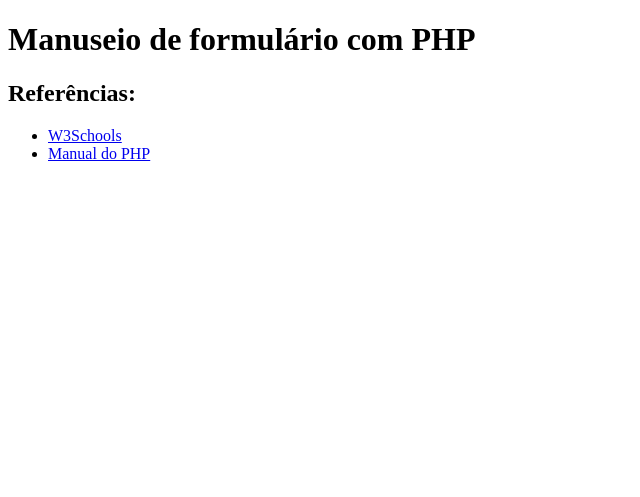
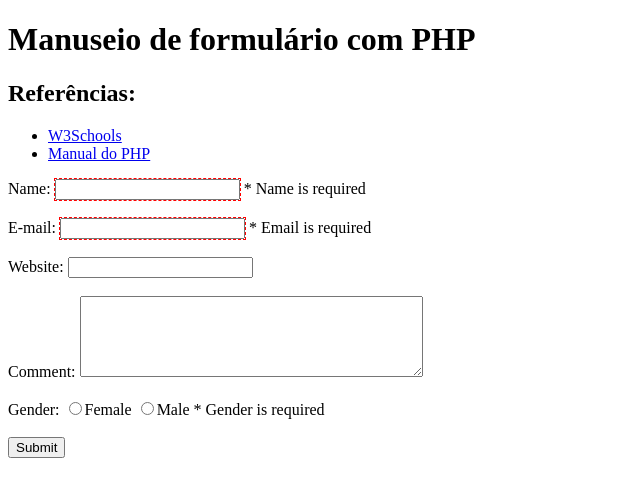
Before and after one commit to Luiz-Mattos/escolinhaPHP, a PHP site: page / in a window 1280 px wide. Shown: the top 497 px of the page, without its empty margins (0-640 px from the left). Run offline with PHP 8.4, Linux system fonts and the light colour scheme.

Commit message:
manuseio de formulários

```diff
--- a/index.php
+++ b/index.php
@@ -1,8 +1,69 @@
+<?php
+// define variables and set to empty values
+$name = $email = $gender = $comment = $website = "";
+$nameErr = $emailErr = $genderErr = $websiteErr = "";
+
+//echo $_SERVER["REQUEST_METHOD"] . "<br>";
+{
+    if (empty($_POST["name"])) {
+        $nameErr = "Name is required";
+    } else {
+        $name = test_input($_POST["name"]);
+        if (!preg_match("/^[a-zA-Z ]*$/", $name)) {
+            $nameErr = "Apenas letras e espaços em brancos são permitidos";
+        }
+    }
+
+    if (empty($_POST["email"])) {
+        $emailErr = "Email is required";
+    } else {
+        $email = test_input($_POST["email"]);
+    }
+
+    if (empty($_POST["website"])) {
+        $website = "";
+    } else {
+        $website = test_input($_POST["website"]);
+    }
+
+    if (empty($_POST["comment"])) {
+        $comment = "";
+    } else {
+        $comment = test_input($_POST["comment"]);
+    }
+
+    if (empty($_POST["gender"])) {
+        $genderErr = "Gender is required";
+    } else {
+        $gender = test_input($_POST["gender"]);
+    }
+}
+
+function test_input($data) {
+    $data = trim($data);
+    $data = stripslashes($data);
+    $data = htmlspecialchars($data);
+    return $data;
+}
+
+//limpeza dos dados de entrada
+if ($_SERVER["REQUEST_METHOD"] == "GET")
+
+    ?>
+
 <!DOCTYPE html>
+
+
 <html>
     <head>
         <meta charset="UTF-8">
         <title></title>
+        <style>
+            .err{
+                outline: 1px dashed red;
+                background-color: rgba(255,255,0,0,0.2)
+            }
+        </style>
     </head>
     <body>
         <h1>Manuseio de formulário com PHP</h1>
@@ -11,8 +72,27 @@
             <li><a href="http://www.w3schools.com">W3Schools</a></li>
             <li><a href="http://www.php.net">Manual do PHP</a></li>
         </ul>
-        <?php
-        // put your code here
-        ?>
+
+        <form method="post" action="<?php echo ($_SERVER["PHP_SELF"]); ?>">
+            Name: <input type="text" name="name" class="<?= strlen($nameErr) != 0 ? "err" : ""; ?>">
+            <span class="error">* <?php echo $nameErr; ?></span>
+            <br><br>
+            E-mail:
+            <input type="text" name="email" class="<?= strlen($emailErr) != 0 ? "err" : ""; ?>">
+            <span class="error">* <?php echo $emailErr; ?></span>
+            <br><br>
+            Website:
+            <input type="text" name="website">
+            <span class="error"><?php echo @$websiteErr; ?></span>
+            <br><br>
+            Comment: <textarea name="comment" rows="5" cols="40"></textarea>
+            <br><br>
+            Gender:
+            <input type="radio" name="gender" value="female">Female
+            <input type="radio" name="gender" value="male">Male
+            <span class="error">* <?php echo @$genderErr; ?></span>
+            <br><br>
+            <input type="submit" name="submit" value="Submit">
+        </form>
     </body>
 </html>
```
